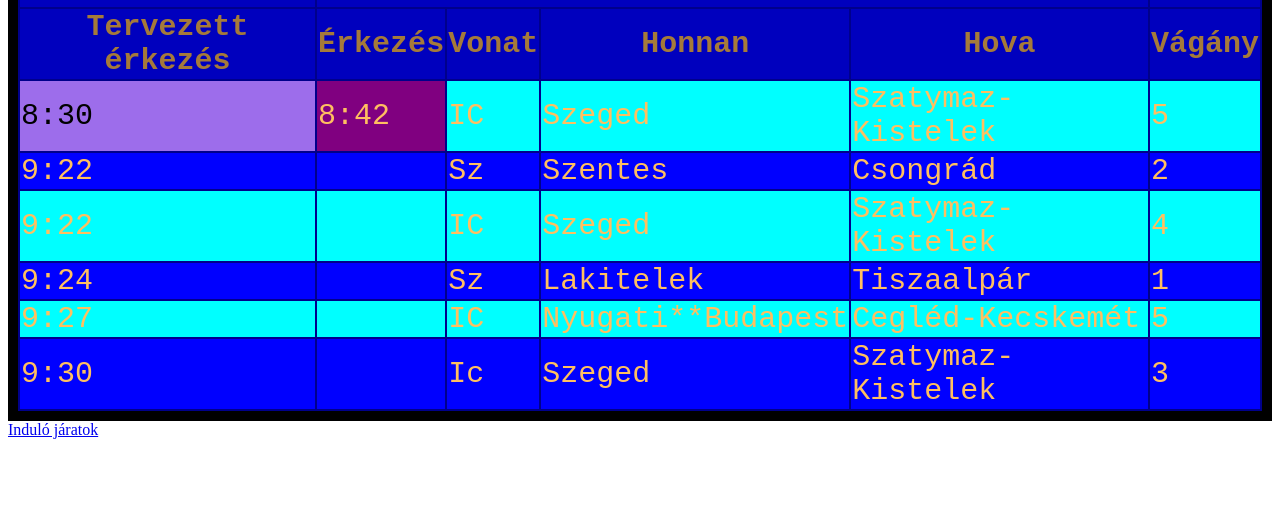
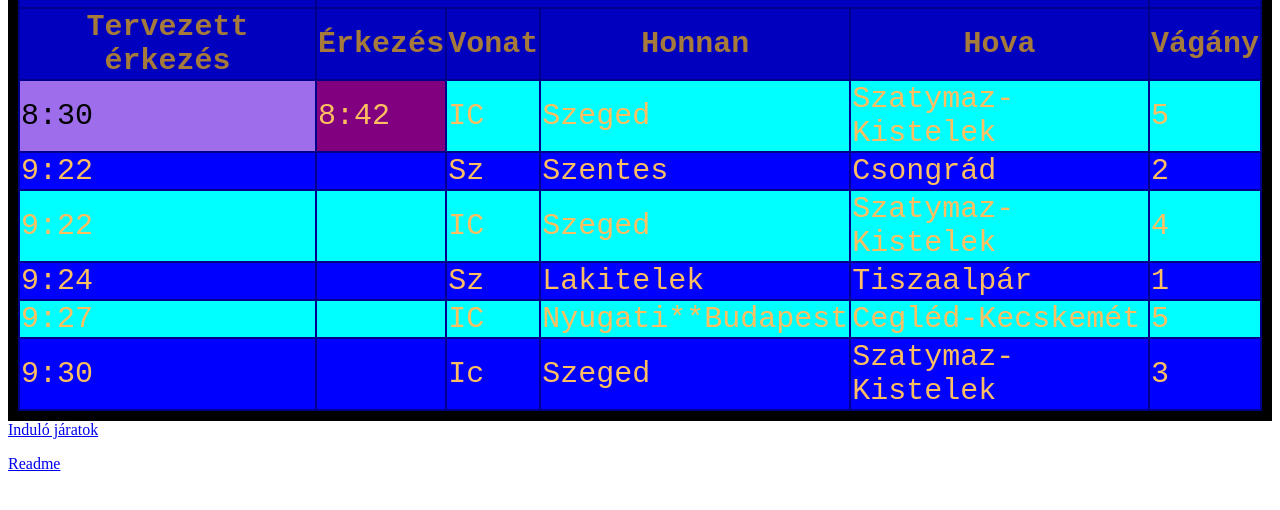
Before and after one commit to Diak008/2025_01_30_utastajekoztatas, a plain HTML site: page index.html in a window 1280 px wide. Shown: the part 74-584 px from the top of the page. Drawn offline with Linux system fonts and the light colour scheme.

Commit message:
utolsó in 03.20.

```diff
--- a/index.html
+++ b/index.html
@@ -75,5 +75,6 @@
         </tbody>
     </table>
     <a href="index_2.html">Induló járatok</a>
+    <p><a href="README.md">Readme</a></p>
 </body>
 </html>
```
Also changed, not shown: 1 other file.
